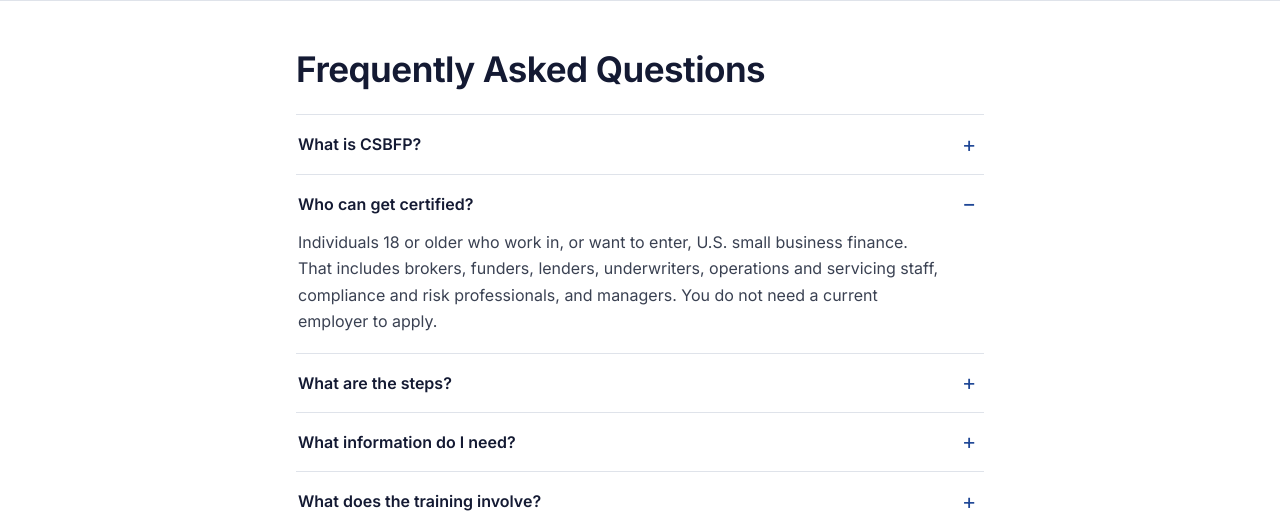
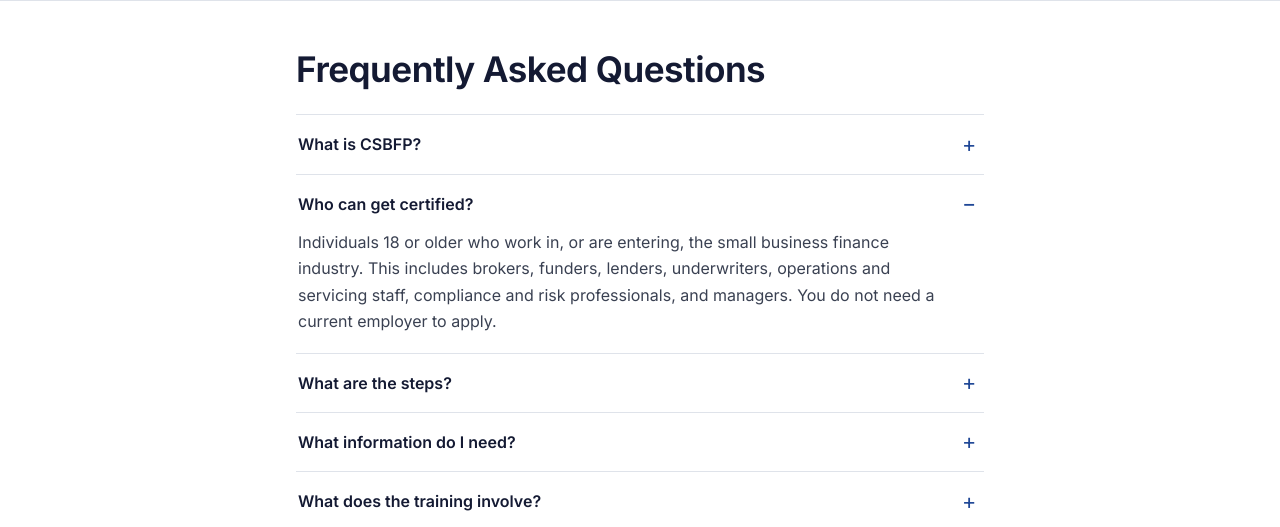
Before and after one commit to aquamark-io/csbfp, a Node server app: page /faq in a window 1280 px wide, after a click on "Who can get certified?". Shown: the part 87-614 px from the top of the page. Run offline with Node 20, Linux system fonts and the light colour scheme.

Commit message:
FAQ: final wording for Who can get certified
Co-Authored-By: Claude Opus 5.5 <noreply@anthropic.com>
Claude-Session: https://claude.ai/code/session_01G6gvxo4A4ADJDKLyzumwvs

```diff
--- a/views/faq.ejs
+++ b/views/faq.ejs
@@ -8,7 +8,7 @@
   </details>
   <details name="faq">
     <summary>Who can get certified?</summary>
-    <p>Individuals 18 or older who work in, or want to enter, U.S. small business finance. That includes brokers, funders, lenders, underwriters, operations and servicing staff, compliance and risk professionals, and managers. You do not need a current employer to apply.</p>
+    <p>Individuals 18 or older who work in, or are entering, the small business finance industry. This includes brokers, funders, lenders, underwriters, operations and servicing staff, compliance and risk professionals, and managers. You do not need a current employer to apply.</p>
   </details>
   <details name="faq">
     <summary>What are the steps?</summary>
```
